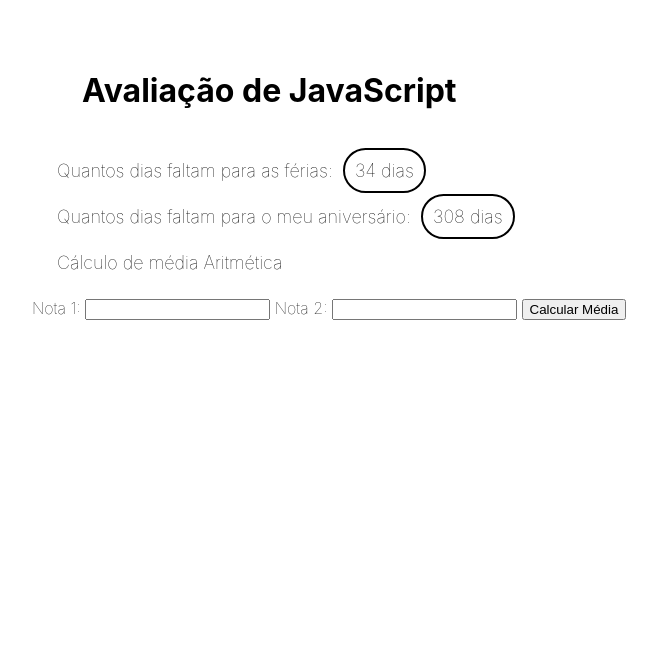
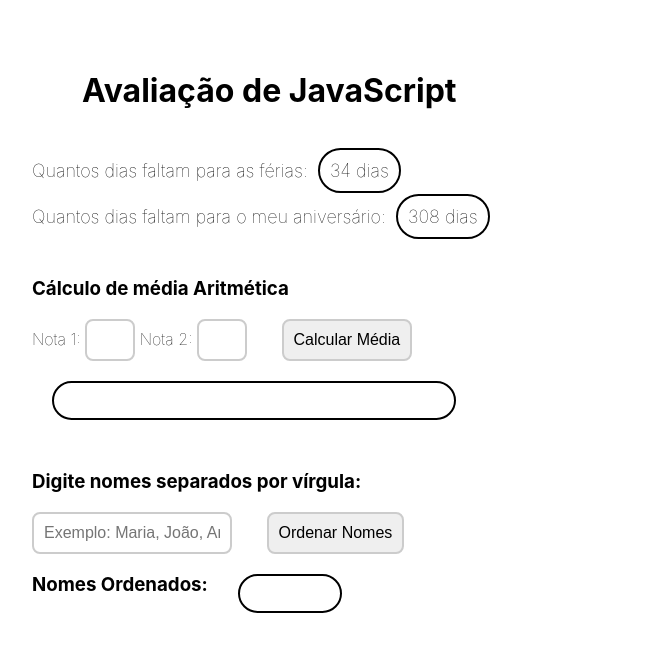
Before and after one commit to KarenYumi/JavaScript-Projects, a PHP site: page / in a window 1280 px wide. Shown: the top 652 px of the page, without its empty margins (26-683 px from the left). Run offline with PHP 8.4, Linux system fonts and the light colour scheme.

Commit message:
estilizei com css e coloquei a ordenação de nomes

```diff
--- a/app.js
+++ b/app.js
@@ -48,3 +48,29 @@
   // Exibe a média com duas casas decimais e o conceito
   document.getElementById("resultado").innerText = `Média: ${media.toFixed(2)} - Conceito: ${conceito}`;
 }
+
+
+
+function ordenarNomes() {
+  // Obtém o valor do campo de entrada
+  const nomesTexto = document.getElementById("nomesInput").value;
+
+  // Converte os nomes em um array, removendo espaços e dividindo por vírgula
+  const nomesArray = nomesTexto.split(",").map(nome => nome.trim().toUpperCase());
+
+  // Ordena os nomes em ordem ascendente
+  nomesArray.sort();
+
+  // Obtém o elemento da lista onde os nomes serão exibidos
+  const listaNomes = document.getElementById("listaNomes");
+
+  // Limpa qualquer conteúdo anterior na lista
+  listaNomes.innerHTML = "";
+
+  // Adiciona cada nome como um item da lista
+  nomesArray.forEach(nome => {
+      const item = document.createElement("li");
+      item.textContent = nome;
+      listaNomes.appendChild(item);
+  });
+}
--- a/index.html
+++ b/index.html
@@ -11,14 +11,24 @@
 
     <p>Quantos dias faltam para as férias: <span id="dias-ferias"></span></p>
     <p>Quantos dias faltam para o meu aniversário: <span id="dias-aniversario"></span></p>
-
-    <p>Cálculo de média Aritmética</p>
+    <div class="media">
+      <h3 style="margin-left:0px">Cálculo de média Aritmética</h3>
       <label for="nota1">Nota 1:</label>
       <input type="number" id="nota1" step="0.01" required>
       <label for="nota2">Nota 2:</label>
       <input type="number" id="nota2" step="0.01" required>
       <button onclick="calcularMedia()">Calcular Média</button>
       <p id="resultado"></p>
+    </div>
+    <div id="Nomes">
+      <h3>Digite nomes separados por vírgula:</h3>
+      <input style="width: 200px" type="text" id="nomesInput" placeholder="Exemplo: Maria, João, Ana">
+      <button  onclick="ordenarNomes()">Ordenar Nomes</button>
+      <div class="nomes-ordenados">
+        <h3>Nomes Ordenados:</h3>
+        <ul id="listaNomes"></ul>
+      </div>
+    </div>
 
     <script src="app.js"></script>
 </body>
--- a/stylesheet.css
+++ b/stylesheet.css
@@ -13,7 +13,7 @@
 }
 p{
   font-size: 18px;
-  margin:25px;
+  margin:25px 25px 25px 0px;
 }
 span{
   border: 2px black solid;
@@ -21,3 +21,66 @@
   padding: 10px;
   margin:5px;
 }
+
+#resultado{
+  border: 2px black solid;
+  border-radius: 120px;
+  padding: 10px 50px 10px 50px;
+  margin:20px;
+  max-width: 300px;
+  min-height: 15px;
+}
+.media{
+  margin-top: 50px;
+}
+input {
+  padding: 10px;
+  font-size: 16px;
+  border: 2px solid #cccccc;
+  border-radius: 8px;
+  width: 50px;
+  box-sizing: border-box;
+}
+  input:focus {
+    border-color: #5b9bd5;
+    outline: none;
+    box-shadow: 0 0 5px rgba(91, 155, 213, 0.5);
+  }
+
+button{
+  margin-left: 30px;
+  padding: 10px;
+  font-size: 16px;
+  border: 2px solid #cccccc;
+  border-radius: 8px;
+  box-sizing: border-box;
+}
+  button:hover {
+    border-color: #a3a3e0;
+    outline: none;
+    background-color: #a3a3e0;
+  }
+  button:active {
+    box-shadow: 0px 4px 6px rgba(0, 0, 0, 0.2);
+    transform: translateY(3px); /* Move o botão ligeiramente para baixo */
+}
+#Nomes{
+  margin: 50px 50px 50px 0px;
+}
+.nomes-ordenados {
+  display: flex;
+  align-items: flex-start;
+  gap: 10px;
+}
+
+#listaNomes{
+  display: inline-block;
+  list-style-type: none;
+  max-width: 100px;
+  border: 2px black solid;
+  border-radius: 120px;
+  padding: 10px 50px 10px 50px;
+  margin:20px;
+  max-width: 300px;
+  min-height: 15px;
+}
```
Lines whose indentation alone changed are shown as unchanged.
